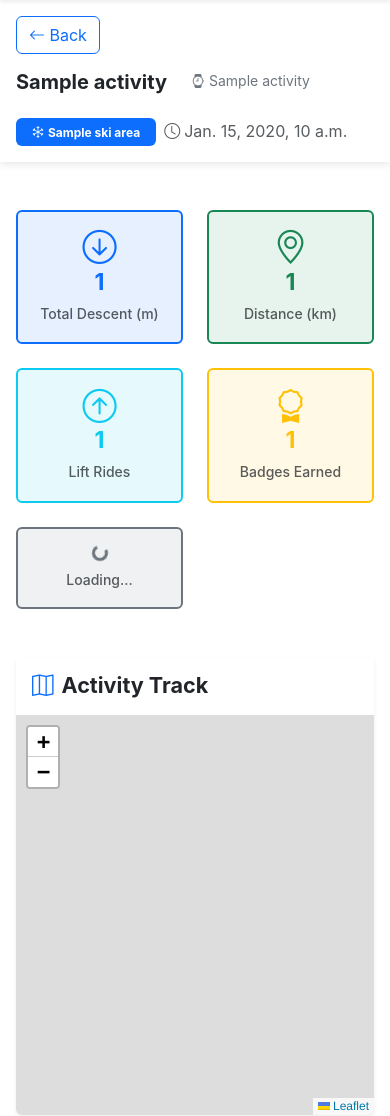
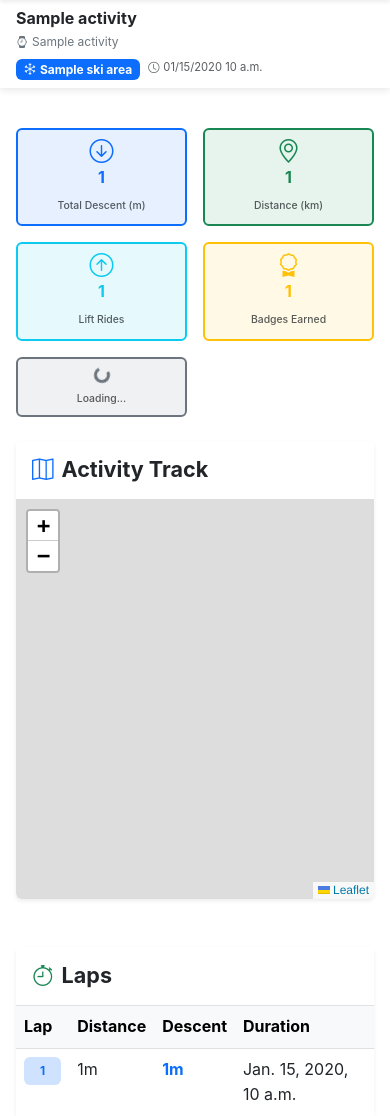
Before and after one commit to solorisx/SkiDashboard, a Django app: template core/templates/activities/activity_detail.html in a window 390 px wide. Shown: the part 94-1210 px from the top of the page. Run offline with Django 5.2, Linux system fonts and the light colour scheme; the template is opened without the code that fills it: most values are stand-ins (such as "Sample title", 1, 10 or a date in 2020); some libraries are stand-ins or nearby versions.

Commit message:
improve mobile design

```diff
--- a/core/templates/activities/activity_detail.html
+++ b/core/templates/activities/activity_detail.html
@@ -13,29 +13,167 @@
     z-index: 1000;
     background: white;
     box-shadow: 0 2px 8px rgba(0,0,0,0.1);
-    padding: 1rem 0;
-    margin-bottom: 2rem;
+    padding: 0.75rem 0;
+    margin-bottom: 1.5rem;
   }
 
   .activity-title {
     font-size: 1.5rem;
     margin: 0;
-    line-height: 1.2;
+    line-height: 1.3;
+    font-weight: 700;
   }
 
   .device-attribution {
     color: #6c757d;
     font-size: 0.875rem;
     margin-left: 0.5rem;
+    display: inline-flex;
+    align-items: center;
+  }
+
+  .header-info-group {
+    display: flex;
+    align-items: center;
+    flex-wrap: wrap;
+    gap: 0.5rem;
+  }
+
+  .header-badge {
     white-space: nowrap;
   }
 
+  /* Desktop layout - single line */
+  @media (min-width: 992px) {
+    .sticky-header-content {
+      display: flex;
+      align-items: center;
+      gap: 1rem;
+    }
+
+    .header-title-section {
+      display: flex;
+      align-items: center;
+      flex: 1;
+      min-width: 0;
+    }
+
+    .activity-title {
+      white-space: nowrap;
+      overflow: hidden;
+      text-overflow: ellipsis;
+      max-width: 100%;
+    }
+
+    .header-right {
+      display: flex;
+      align-items: center;
+      gap: 0.75rem;
+      flex-shrink: 0;
+    }
+  }
+
+  /* Mobile layout - stacked */
   @media (max-width: 991px) {
+    .sticky-header {
+      padding: 0.5rem 0;
+    }
+
+    .sticky-header-content {
+      display: flex;
+      flex-direction: column;
+      gap: 0.5rem;
+    }
+
+    .header-title-section {
+      width: 100%;
+    }
+
     .activity-title {
-      font-size: 1.25rem;
+      font-size: 1.1rem;
+      line-height: 1.3;
+      margin-bottom: 0.25rem;
+      word-break: break-word;
     }
-    .header-badges {
-      margin-top: 0.5rem;
+
+    .device-attribution {
+      display: block;
+      margin-left: 0;
+      font-size: 0.8rem;
+    }
+
+    .header-right {
+      width: 100%;
+      display: flex;
+      flex-wrap: wrap;
+      gap: 0.5rem;
+      font-size: 0.875rem;
+    }
+
+    .header-badge {
+      font-size: 0.75rem;
+      padding: 0.25rem 0.5rem !important;
+    }
+
+    /* Hide back button on mobile */
+    .btn-back-mobile {
+      display: none !important;
+    }
+  }
+
+  /* Extra small mobile */
+  @media (max-width: 576px) {
+    .activity-title {
+      font-size: 1rem;
+    }
+
+    .device-attribution {
+      font-size: 0.75rem;
+    }
+
+    .header-right {
+      font-size: 0.8rem;
+    }
+  }
+
+  /* Stats cards - mobile optimization */
+  @media (max-width: 991px) {
+    .stats-card-body {
+      padding: 0.75rem !important;
+    }
+
+    .stats-card-icon {
+      font-size: 2rem !important;
+      margin-bottom: 0.5rem !important;
+    }
+
+    .stats-card-value {
+      font-size: 1.25rem !important;
+      margin-bottom: 0.25rem !important;
+    }
+
+    .stats-card-label {
+      font-size: 0.7rem !important;
+    }
+  }
+
+  @media (max-width: 576px) {
+    .stats-card-body {
+      padding: 0.5rem !important;
+    }
+
+    .stats-card-icon {
+      font-size: 1.5rem !important;
+      margin-bottom: 0.25rem !important;
+    }
+
+    .stats-card-value {
+      font-size: 1rem !important;
+      margin-bottom: 0.25rem !important;
+    }
+
+    .stats-card-label {
+      font-size: 0.65rem !important;
     }
   }
 </style>
@@ -44,40 +182,45 @@
 
 <!-- Sticky Header -->
 <div class="sticky-header">
-  <div class="container-fluid px-4">
+  <div class="container-fluid px-3 px-md-4">
     <div class="row">
       <div class="col-12">
-        <div class="d-flex align-items-center justify-content-between flex-wrap gap-3">
-          <!-- Left: Back Button -->
-          <a href="{% url 'activity_list' %}" class="btn btn-outline-primary">
-            <i class="bi bi-arrow-left"></i> Back
+        <div class="sticky-header-content">
+          <!-- Back Button -->
+          <a href="{% url 'activity_list' %}" class="btn btn-outline-primary btn-sm btn-back-mobile d-lg-inline-block">
+            <i class="bi bi-arrow-left"></i><span class="d-none d-sm-inline"> Back</span>
           </a>
 
-          <!-- Center: Title and Attribution -->
-          <div class="flex-grow-1 d-flex align-items-center flex-wrap">
-            <h1 class="activity-title fw-bold text-dark me-3">{{ activity.name }}</h1>
-            {% if activity.device_name %}
-            <span class="device-attribution">
-              <i class="bi bi-watch me-1"></i>{{ activity.device_name }}
-            </span>
-            {% endif %}
+          <!-- Title and Device Attribution Section -->
+          <div class="header-title-section">
+            <div>
+              <h1 class="activity-title text-dark">{{ activity.name }}</h1>
+              {% if activity.device_name %}
+              <div class="device-attribution">
+                <i class="bi bi-watch me-1"></i>{{ activity.device_name }}
+              </div>
+              {% endif %}
+            </div>
           </div>
 
-          <!-- Right: Badges and Info -->
-          <div class="d-flex align-items-center flex-wrap gap-2 header-badges">
-            <span class="badge bg-primary px-3 py-2">
+          <!-- Badges and Info Section -->
+          <div class="header-right">
+            <span class="badge bg-primary header-badge">
               <i class="bi bi-snow me-1"></i>{{ activity.ski_area.name }}
             </span>
             {% if activity.has_season_pass %}
-            <span class="badge bg-success text-white px-3 py-2"
+            <span class="badge bg-success text-white header-badge"
                   title="This activity is covered by a valid season pass"
                   data-bs-toggle="tooltip"
                   data-bs-placement="top">
-              <i class="bi bi-ticket-perforated me-1"></i>Season Pass
+              <i class="bi bi-ticket-perforated me-1"></i><span class="d-none d-sm-inline">Season Pass</span><span class="d-inline d-sm-none">Pass</span>
             </span>
             {% endif %}
-            <span class="text-muted">
+            <span class="text-muted d-none d-md-inline">
               <i class="bi bi-clock me-1"></i>{{ activity.start_time|date:"DATETIME_FORMAT" }}
+            </span>
+            <span class="text-muted d-inline d-md-none small">
+              <i class="bi bi-clock me-1"></i>{{ activity.start_time|date:"SHORT_DATETIME_FORMAT" }}
             </span>
           </div>
         </div>
@@ -89,47 +232,47 @@
 <div class="container-fluid px-4 py-3">
 
   <!-- Stats Overview Cards -->
-  <div class="row row-cols-2 row-cols-sm-2 row-cols-md-3 row-cols-xl-5 g-4 mb-5">
+  <div class="row row-cols-2 row-cols-sm-2 row-cols-md-3 row-cols-xl-5 g-3 g-md-4 mb-4 mb-md-5">
     <div class="col">
       <div class="card bg-primary bg-opacity-10 border-primary border-2 h-100">
-        <div class="card-body text-center">
-          <i class="bi bi-arrow-down-circle display-4 text-primary mb-2"></i>
-          <h3 class="fw-bold text-primary mb-1">{{ activity.total_descent|round_to:0 }}</h3>
-          <small class="text-muted fw-medium">Total Descent (m)</small>
+        <div class="card-body text-center stats-card-body">
+          <i class="bi bi-arrow-down-circle display-4 text-primary mb-2 stats-card-icon"></i>
+          <h3 class="fw-bold text-primary mb-1 stats-card-value">{{ activity.total_descent|round_to:0 }}</h3>
+          <small class="text-muted fw-medium stats-card-label">Total Descent (m)</small>
         </div>
       </div>
     </div>
     <div class="col">
       <div class="card bg-success bg-opacity-10 border-success border-2 h-100">
-        <div class="card-body text-center">
-          <i class="bi bi-geo-alt display-4 text-success mb-2"></i>
-          <h3 class="fw-bold text-success mb-1">{{ activity.total_distance_km }}</h3>
-          <small class="text-muted fw-medium">Distance (km)</small>
+        <div class="card-body text-center stats-card-body">
+          <i class="bi bi-geo-alt display-4 text-success mb-2 stats-card-icon"></i>
+          <h3 class="fw-bold text-success mb-1 stats-card-value">{{ activity.total_distance_km }}</h3>
+          <small class="text-muted fw-medium stats-card-label">Distance (km)</small>
         </div>
       </div>
     </div>
     <div class="col">
       <div class="card bg-info bg-opacity-10 border-info border-2 h-100">
-        <div class="card-body text-center">
-          <i class="bi bi-arrow-up-circle display-4 text-info mb-2"></i>
-          <h3 class="fw-bold text-info mb-1">{{ activity.num_lift_rides }}</h3>
-          <small class="text-muted fw-medium">Lift Rides</small>
+        <div class="card-body text-center stats-card-body">
+          <i class="bi bi-arrow-up-circle display-4 text-info mb-2 stats-card-icon"></i>
+          <h3 class="fw-bold text-info mb-1 stats-card-value">{{ activity.num_lift_rides }}</h3>
+          <small class="text-muted fw-medium stats-card-label">Lift Rides</small>
         </div>
       </div>
     </div>
     <div class="col">
       <div class="card bg-warning bg-opacity-10 border-warning border-2 h-100">
-        <div class="card-body text-center">
-          <i class="bi bi-award display-4 text-warning mb-2"></i>
-          <h3 class="fw-bold text-warning mb-1">{{ badges|length }}</h3>
-          <small class="text-muted fw-medium">Badges Earned</small>
+        <div class="card-body text-center stats-card-body">
+          <i class="bi bi-award display-4 text-warning mb-2 stats-card-icon"></i>
+          <h3 class="fw-bold text-warning mb-1 stats-card-value">{{ badges|length }}</h3>
+          <small class="text-muted fw-medium stats-card-label">Badges Earned</small>
         </div>
       </div>
     </div>
     {% if activity.ski_area %}
     <div class="col">
       <div class="card bg-secondary bg-opacity-10 border-secondary border-2 h-100">
-        <div class="card-body text-center">
+        <div class="card-body text-center stats-card-body">
           <div id="completeness-{{ activity.id }}"
                data-activity-id="{{ activity.id }}"
                data-ski-area-id="{{ activity.ski_area.id }}"
@@ -137,7 +280,7 @@
             <div class="spinner-border spinner-border-sm text-secondary mb-2" role="status">
               <span class="visually-hidden">Loading...</span>
             </div>
-            <small class="text-muted fw-medium">Loading...</small>
+            <small class="text-muted fw-medium stats-card-label">Loading...</small>
           </div>
         </div>
       </div>
```
